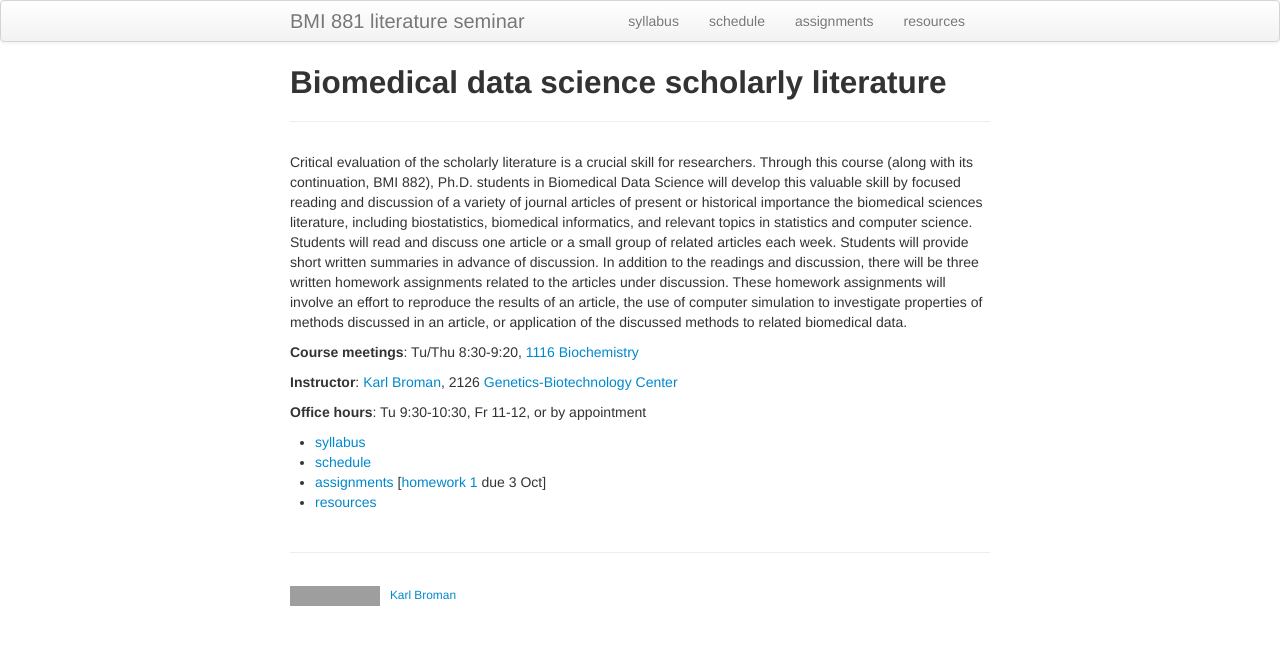
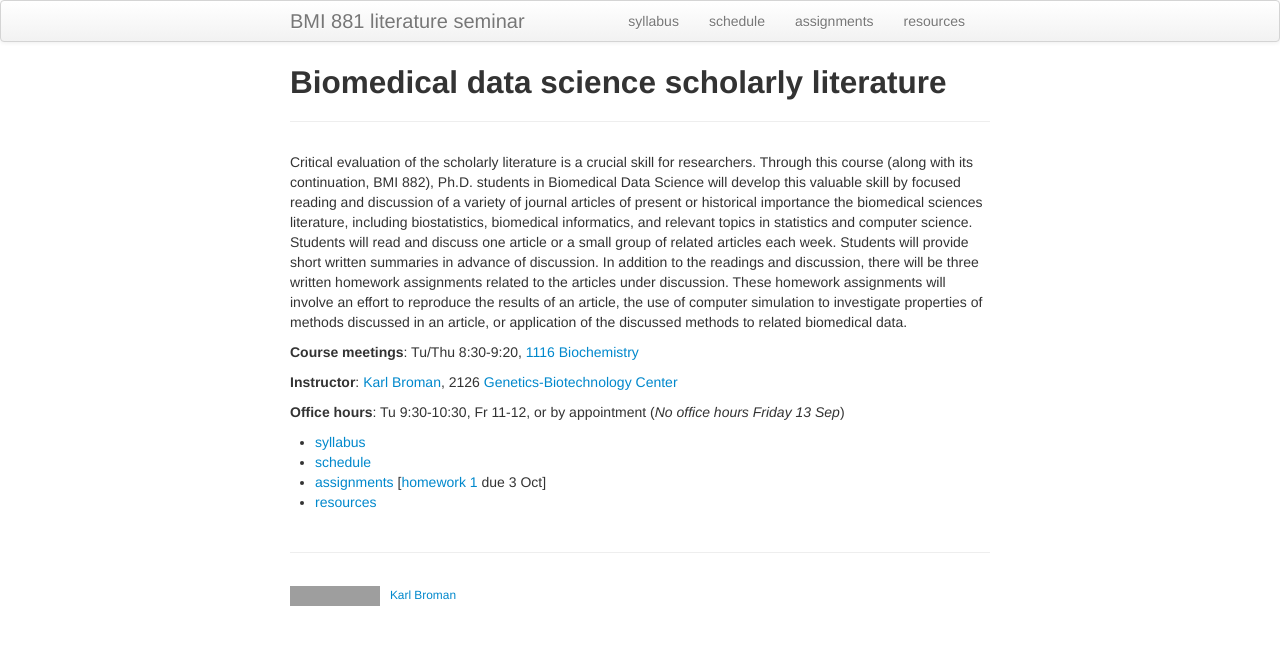
Before and after one commit to kbroman/BMI881_fall2022, a Jekyll site: the page built from index.md, in a window 1280 px wide. Shown: the top 645 px of the page. Built offline with Jekyll 4.4.1, drawn with Linux system fonts in a browser that asks for light colours; grey boxes are pictures that could not be loaded.

Commit message:
no office hours 2019-09-13

```diff
--- a/index.md
+++ b/index.md
@@ -27,6 +27,7 @@ biomedical data.
 [Genetics-Biotechnology Center](https://map.wisc.edu/s/2tie3nen)
 
 **Office hours**: Tu 9:30-10:30, Fr 11-12, or by appointment
+(_No office hours Friday 13 Sep_)
 
 - [syllabus](syllabus.html)
 - [schedule](schedule.html)
```
